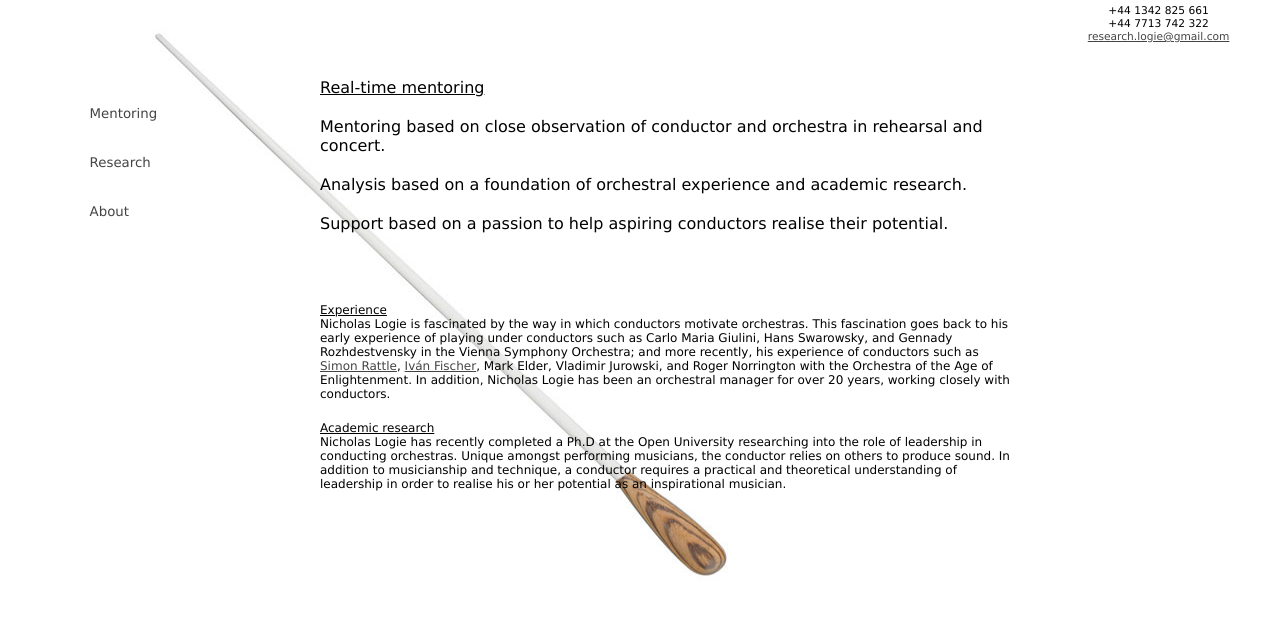
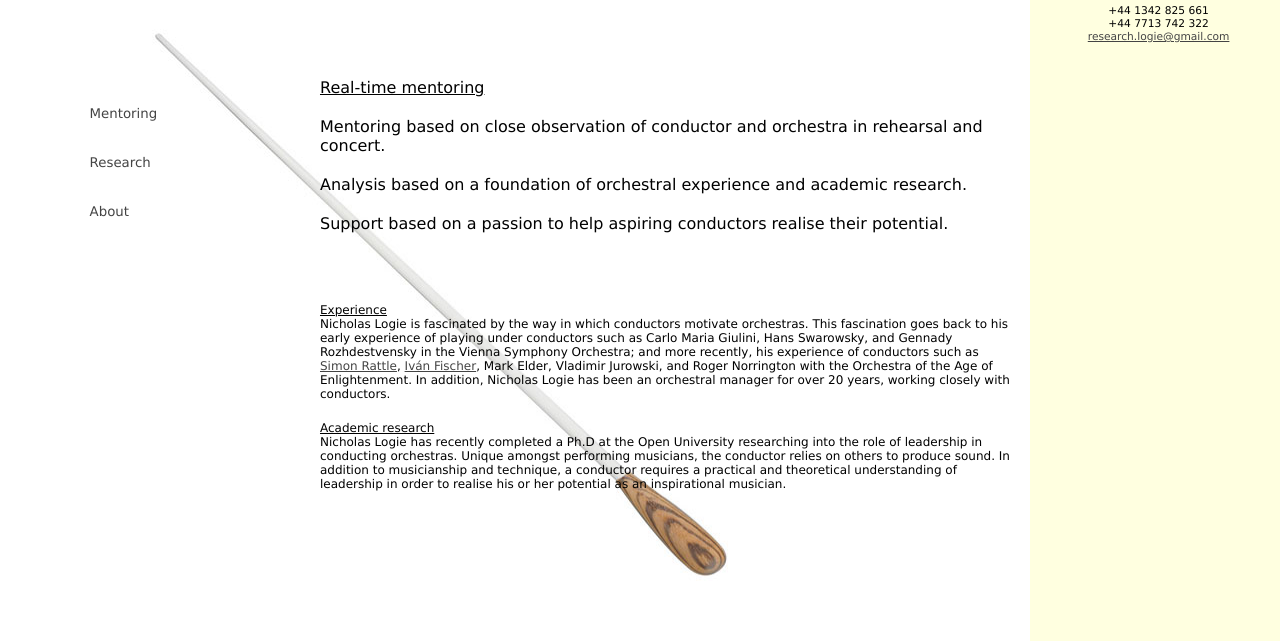
Before and after one commit to condnick/conductors, a plain HTML site: page index.html in a window 1280 px wide. Shown: the part 213-854 px from the top of the page. Drawn offline with Linux system fonts and the light colour scheme.

Commit message:
body bkg color

```diff
--- a/nicklogie.css
+++ b/nicklogie.css
@@ -8,6 +8,7 @@ a:hover{color: #999999;}
 
 body {
 background-color: #ffffff;
+background-color: #FFFFE0;
 }
 h1{
 font-size: 20pt;
```
